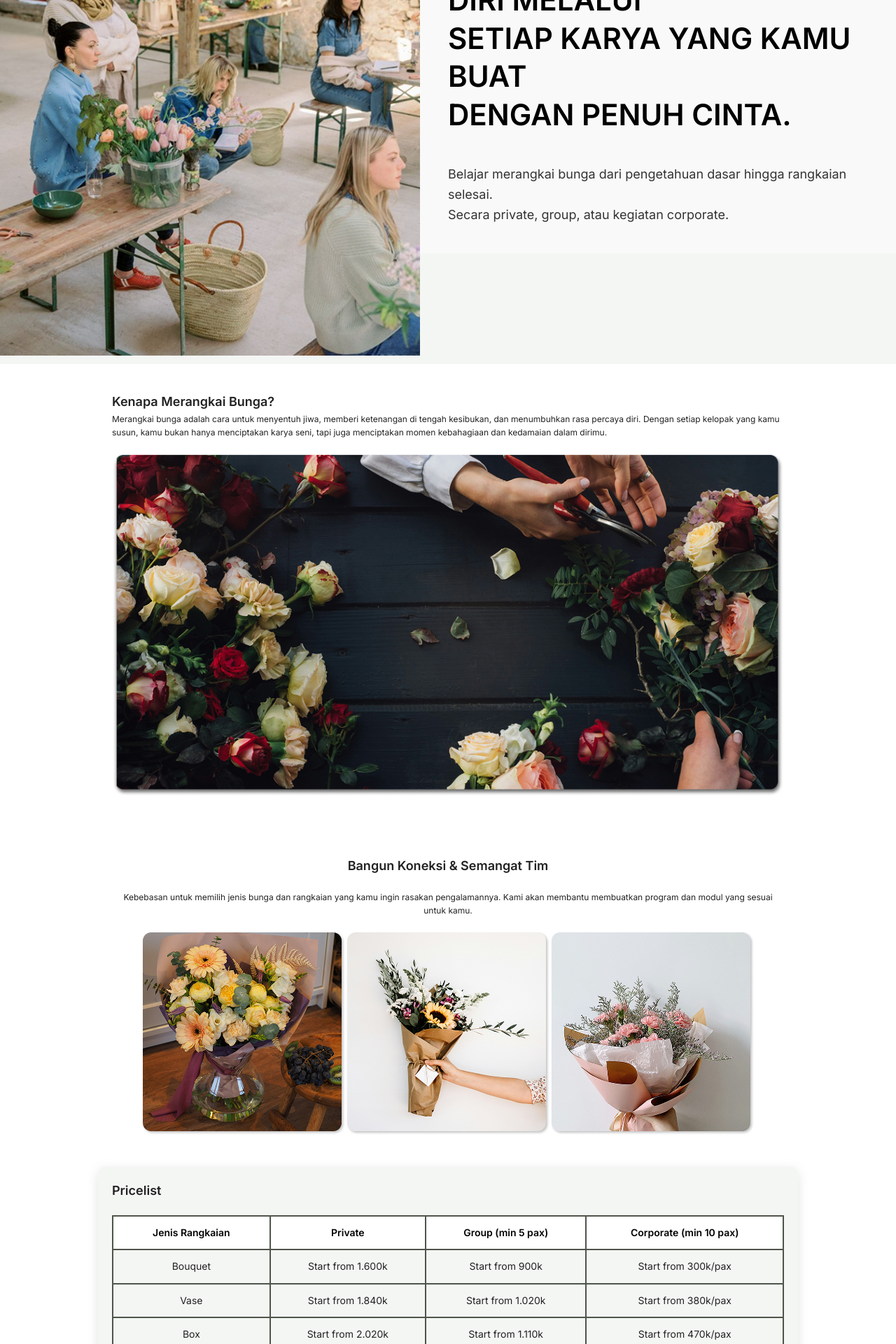
After one commit to andrianbaros/IlmisGarden, a PHP site: page /workshop.php in a window 1280 px wide. The commit adds this page. Shown: the part 280-2200 px from the top of the page at 70% size. Run offline with PHP 8.4, Linux system fonts and the light colour scheme; some web fonts are replaced.

Commit message:
ho finnito la pagina di destinazione

```diff
--- a/css/bouquet.css
+++ b/css/bouquet.css
@@ -10,7 +10,7 @@ h5,
 h6 {
   font-weight: 400; /* medium, tidak tipis tidak tebal */
 
-  font-family: "Italianno", cursive;
+  font-family: "Italianno";
 }
 
 body {
--- a/css/style.css
+++ b/css/style.css
@@ -1,6 +1,6 @@
 :root {
   --primary: #1c221c;
-  --bg: #c5cfc5;
+  --bg: #f4f6f4;
 }
 * {
   margin: 0;
--- /dev/null
+++ b/css/workshop.css
@@ -0,0 +1,183 @@
+/* General */
+body {
+  margin: 0;
+  font-family: "Inter", sans-serif;
+  background: #fff;
+  color: #222;
+  line-height: 1.6;
+}
+
+/* Hero Section */
+.hero {
+  display: flex;
+  flex-wrap: wrap;
+  min-height: 100vh;
+  width: 100%;
+}
+
+.hero-left {
+  flex: 1;
+}
+.hero-left img {
+  width: 100%;
+  height: 100%;
+  max-width: 800px;
+  object-fit: cover;
+}
+
+.hero-right {
+  flex: 1;
+  background: #f9f9f9;
+  padding: 40px;
+  display: flex;
+  flex-direction: column;
+  justify-content: center;
+}
+
+.hero-right h1 {
+  font-size: clamp(22px, 4vw, 42px);
+  font-weight: 700;
+  margin-bottom: 20px;
+  line-height: 1.3;
+  color: #000;
+}
+
+.hero-right p {
+  font-size: clamp(14px, 2.5vw, 18px);
+  color: #333;
+  line-height: 1.6;
+}
+
+/* Section container */
+.intro,
+.benefits,
+.pricelist,
+.contact {
+  padding: 40px 20px;
+  max-width: 1000px;
+  margin: auto;
+}
+.intro img {
+  width: 100%;
+  height: auto;
+  border-radius: 10px;
+  margin-top: 20px;
+}
+
+/* Benefits */
+.benefits {
+  text-align: center;
+}
+.benefits h2 {
+  margin-bottom: 20px;
+}
+.benefits p {
+  margin-bottom: 20px;
+}
+
+/* Grid untuk gambar */
+.benefits-images {
+  display: grid;
+  grid-template-columns: repeat(3, 1fr); /* 3 gambar di desktop */
+  gap: 20px;
+}
+.benefits-images img {
+  width: 100%;
+  height: auto;
+  border-radius: 10px;
+  object-fit: cover;
+}
+
+/* Pricelist */
+.pricelist {
+  background: #f4f6f4;
+  border-radius: 10px;
+  box-shadow: 0 4px 15px rgba(185, 189, 185, 0.418);
+  padding: 20px;
+}
+.table-wrapper {
+  overflow-x: auto; /* biar bisa geser di HP */
+  -webkit-overflow-scrolling: touch;
+}
+.pricelist table {
+  width: 100%;
+  border-collapse: collapse;
+  margin-top: 20px;
+  min-width: 600px; /* biar gak terlalu kecil */
+}
+.pricelist th,
+.pricelist td {
+  border: 2px solid #4e554a;
+  padding: 12px;
+  text-align: center;
+  font-size: 14px;
+}
+.pricelist th {
+  background: #ffffff;
+  color: #000;
+}
+.pricelist .note {
+  margin-top: 15px;
+  color: #000000;
+}
+
+/* Contact */
+.contact {
+  text-align: center;
+}
+.btn-wa {
+  background: #25d366;
+  color: white;
+  padding: 12px 25px;
+  border-radius: 8px;
+  text-decoration: none;
+  font-weight: bold;
+  display: inline-block;
+}
+.btn-wa:hover {
+  background: #1ebe5a;
+}
+
+/* --- RESPONSIVE MEDIA QUERY --- */
+
+/* Tablet */
+@media (max-width: 1024px) {
+  .hero {
+    flex-direction: column;
+    min-height: auto;
+  }
+  .hero-left img {
+    max-height: 400px;
+  }
+  .hero-right {
+    padding: 30px;
+    text-align: center;
+  }
+
+  .benefits-images {
+    grid-template-columns: repeat(2, 1fr); /* 2 gambar di tablet */
+  }
+}
+
+/* Mobile */
+@media (max-width: 768px) {
+  .hero {
+    flex-direction: column;
+    min-height: auto;
+  }
+  .hero-left img {
+    max-height: 300px;
+  }
+  .hero-right {
+    padding: 20px;
+    text-align: center;
+  }
+
+  .benefits-images {
+    grid-template-columns: 1fr; /* 1 gambar per baris */
+  }
+
+  .pricelist table {
+    font-size: 12px;
+  }
+}
--- a/wedding.php
+++ b/wedding.php
@@ -77,9 +77,9 @@
 
       <div class="navbar-nav">
         <a href="product.php">Product</a>
-        <a href="#workshop">Workshop</a>
-        <a href="#catalog">Catalog</a>
-        <a href="#about">About Us</a>
+        <a href="index.php#workshop">Workshop</a>
+        <a href="index.php#catalog">Catalog</a>
+        <a href="index.php#about">About Us</a>
       </div>
       <div class="navbar-extra">
         <a href="" id="search"><i data-feather="search"></i></a>
--- /dev/null
+++ b/workshop.php
@@ -0,0 +1,208 @@
+<!DOCTYPE html>
+<html lang="en">
+  <head>
+    <meta charset="UTF-8" />
+    <meta name="viewport" content="width=device-width, initial-scale=1.0" />
+    <title>Ilmis Garden | Wedding Arrangement</title>
+    <link rel="icon" href="img/F4F6F4-full.png" />
+
+    <!-- Fonts -->
+    <link rel="preconnect" href="https://fonts.googleapis.com" />
+    <link rel="preconnect" href="https://fonts.gstatic.com" crossorigin />
+
+    <!-- Preload -->
+    <link
+      rel="preload"
+      as="style"
+      href="https://fonts.googleapis.com/css2?family=Poppins:wght@400;500;700&display=swap"
+    />
+    <link
+      rel="preload"
+      as="style"
+      href="https://fonts.googleapis.com/css2?family=Inter:wght@300;400;500;600&display=swap"
+    />
+    <link
+      rel="preload"
+      as="style"
+      href="https://fonts.cdnfonts.com/css/eyesome-script"
+    />
+
+    <!-- Fonts load -->
+    <link
+      href="https://fonts.googleapis.com/css2?family=Poppins:wght@400;500;700&display=swap"
+      rel="stylesheet"
+    />
+    <link
+      href="https://fonts.googleapis.com/css2?family=Inter:wght@300;400;500;600&display=swap"
+      rel="stylesheet"
+    />
+    <link
+      href="https://fonts.cdnfonts.com/css/eyesome-script"
+      rel="stylesheet"
+    />
+
+    <!-- Fallback -->
+    <noscript>
+      <link
+        href="https://fonts.googleapis.com/css2?family=Poppins:wght@400;500;700&display=swap"
+        rel="stylesheet"
+      />
+      <link
+        href="https://fonts.googleapis.com/css2?family=Inter:wght@300;400;500;600&display=swap"
+        rel="stylesheet"
+      />
+    </noscript>
+
+    <!-- Icons -->
+    <link
+      rel="stylesheet"
+      href="https://cdnjs.cloudflare.com/ajax/libs/font-awesome/6.5.0/css/all.min.css"
+    />
+    <script src="https://unpkg.com/feather-icons"></script>
+
+    <!-- CSS -->
+    <link rel="stylesheet" href="css/style.css" />
+    <link rel="stylesheet" href="css/workshop.css" />
+  </head>
+  <body>
+    <!-- Navbar Start -->
+    <nav class="navbar">
+      <a href="index.php" class="navbar-logo"
+        ><img src="img/F4F6F4-full.png" alt="Ilmis Garden Logo"
+      /></a>
+      <div class="navbar-nav">
+        <a href="product.php">Product</a>
+        <a href="index.php#workshop">Workshop</a>
+        <a href="index.php#catalog">Catalog</a>
+        <a href="index.php#about">About Us</a>
+      </div>
+      <div class="navbar-extra">
+        <a href="" id="search"><i data-feather="search"></i></a>
+        <a href="" id="shopping-cart"><i data-feather="shopping-cart"></i></a>
+        <i id="menu" data-feather="menu"></i>
+      </div>
+    </nav>
+    <!-- Navbar End -->
+<!-- Hero -->
+<section class="hero">
+  <div class="hero-left">
+    <img src="img/workshop.png" alt="Workshop Bunga">
+  </div>
+  <div class="hero-right">
+    <h1>
+      BANGUN RASA PERCAYA DIRI MELALUI<br>
+      SETIAP KARYA YANG KAMU BUAT<br>
+      DENGAN PENUH CINTA.
+    </h1>
+    <p>
+      Belajar merangkai bunga dari pengetahuan dasar hingga rangkaian selesai.<br>
+      Secara private, group, atau kegiatan corporate.
+    </p>
+  </div>
+</section>
+
+
+  <!-- Intro -->
+  <section class="intro">
+    <h2>Kenapa Merangkai Bunga?</h2>
+    <p>Merangkai bunga adalah cara untuk menyentuh jiwa,
+memberi ketenangan di tengah kesibukan, dan
+menumbuhkan rasa percaya diri. Dengan setiap kelopak
+yang kamu susun, kamu bukan hanya menciptakan karya
+seni, tapi juga menciptakan momen kebahagiaan dan
+kedamaian dalam dirimu.</p>
+    <img src="img/Frame 222.png" alt="Workshop Bunga">
+  </section>
+
+  <!-- Benefits -->
+  <section class="benefits">
+    <h2>Bangun Koneksi & Semangat Tim</h2>
+    <p>Kebebasan untuk memilih jenis bunga dan rangkaian
+yang kamu ingin rasakan pengalamannya. Kami akan
+membantu membuatkan program dan modul yang
+sesuai untuk kamu.</p>
+    <img src="img/Frame 223.png" alt="Corporate Workshop"><img src="img/Frame 224.png" alt="Corporate Workshop"><img src="img/Frame 225.png" alt="Corporate Workshop">
+  </section>
+
+  <!-- Pricelist -->
+  <section class="pricelist">
+    <h2>Pricelist</h2>
+    <div class="table-wrapper">
+      <table>
+        <thead>
+          <tr>
+            <th>Jenis Rangkaian</th>
+            <th>Private</th>
+            <th>Group (min 5 pax)</th>
+            <th>Corporate (min 10 pax)</th>
+          </tr>
+        </thead>
+        <tbody>
+          <tr>
+            <td>Bouquet</td>
+            <td>Start from 1.600k</td>
+            <td>Start from 900k</td>
+            <td>Start from 300k/pax</td>
+          </tr>
+          <tr>
+            <td>Vase</td>
+            <td>Start from 1.840k</td>
+            <td>Start from 1.020k</td>
+            <td>Start from 380k/pax</td>
+          </tr>
+          <tr>
+            <td>Box</td>
+            <td>Start from 2.020k</td>
+            <td>Start from 1.110k</td>
+            <td>Start from 470k/pax</td>
+          </tr>
+          <tr>
+            <td>Basket</td>
+            <td>Start from 1.900k</td>
+            <td>Start from 1.550k</td>
+            <td>Start from 410k/pax</td>
+          </tr>
+          <tr>
+            <td>Wedding Bouquet</td>
+            <td>Start from 1.800k</td>
+            <td>Start from 1.000k</td>
+            <td>-</td>
+          </tr>
+        </tbody>
+      </table>
+    </div>
+    <p class="note">
+        Kami sangat terbuka untuk berdiskusi mengenai <br>
+program dan budget yang sesuai dengan kebutuhan. <br>
+
+    <li>Waktu by appointment</li>
+    <li>
+Termasuk snack dan minuman</li>
+    <li>
+
+Modul materi</li>
+    <li>
+Lokasi di studio Ilmisgarden</li>
+    <li>
+Jl. Raya Golf Dago No.4</li>
+    <li>
+Free membership 1 tahun</li>
+    <li>
+Hasil rangkaian milik peserta</li>
+</p>
+  </section>
+
+  <!-- Contact -->
+  <section class="contact">
+    <h2>Hubungi Kami</h2>
+    <a href="https://wa.me/6285795077194" target="_blank" class="btn-wa">💬 WhatsApp Kami</a>
+  </section>
+
+    <!-- feather icons -->
+    <script>
+      feather.replace();
+    </script>
+    <!-- js -->
+    <script src="js/script.js"></script>
+</body>
+</html>
```
Also changed, not shown: bouquet.php (+3 -4 lines), css/wedding.css (+110 -26 lines), index.php (+16 -12 lines), product.php (+4 -4 lines), img/Frame 222.png (added), img/Frame 223.png (added), img/Frame 224.png (added), img/Frame 225.png (added), img/image (2).png (added), img/workshop.png (added).
